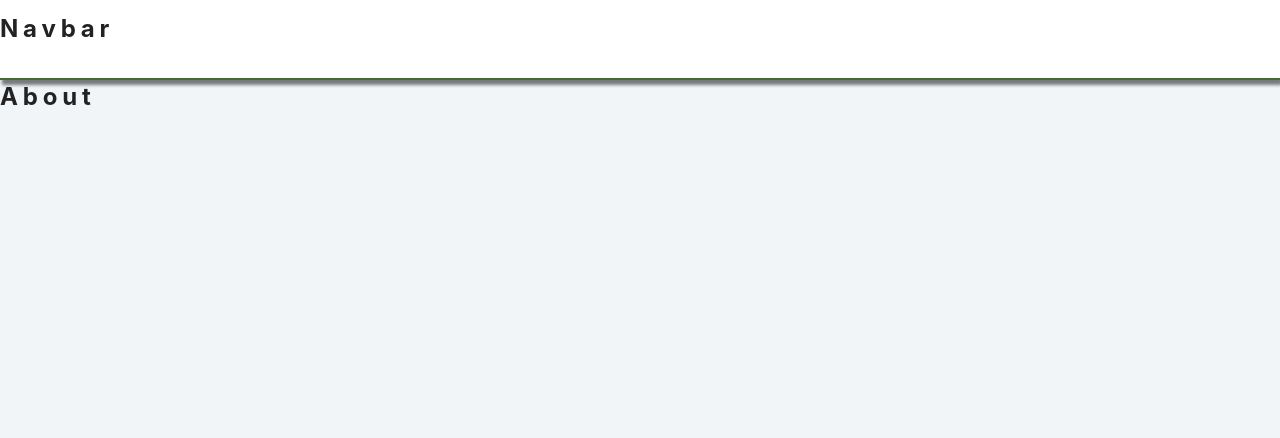
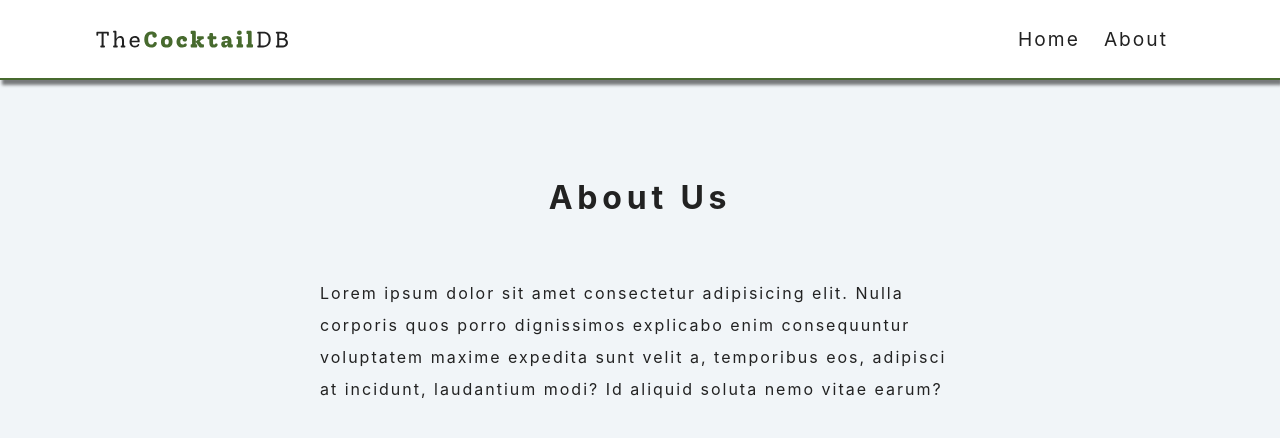
Before and after one commit to VladiVK/react-cocktail-with-router, a React (Create React App) app: page /about in a window 1280 px wide. Shown: the top 438 px of the page. Built offline with nearby package versions, Linux system fonts and the light colour scheme.

Commit message:
add Navbar links, About page, Error page

```diff
--- a/src/components/Navbar.js
+++ b/src/components/Navbar.js
@@ -1,13 +1,26 @@
-import React from 'react'
-import {Link} from 'react-router-dom'
-import logo from '../logo.svg'
+import React from 'react';
+import { Link } from 'react-router-dom';
+import logo from '../logo.svg';
 
 const Navbar = () => {
-    return (
-        <nav className='navbar'>
-            <h2>Navbar</h2>
-        </nav>
-    )
-}
+  return (
+    <nav className='navbar'>
+        <div className='nav-center'>
+          <Link to='/'>
+            <img src={logo} alt='cocktail db logo' className='logo' />
+          </Link>
 
-export default Navbar
+          <ul className="nav-links">
+              <li>
+                  <Link to='/'>Home</Link>
+              </li>
+              <li>
+                  <Link to='/about'>About</Link>
+              </li>
+          </ul>
+        </div>
+    </nav>
+  );
+};
+
+export default Navbar;
--- a/src/pages/About.js
+++ b/src/pages/About.js
@@ -2,9 +2,12 @@ import React from 'react'
 
 const About = () => {
     return (
-        <div>
-            <h2>About</h2>
-        </div>
+        <section className='section about-section'>
+            <h1 className='section-title'>about us</h1>
+            <p>
+                Lorem ipsum dolor sit amet consectetur adipisicing elit. Nulla corporis quos porro dignissimos explicabo enim consequuntur voluptatem maxime expedita sunt velit a, temporibus eos, adipisci at incidunt, laudantium modi? Id aliquid soluta nemo vitae earum?
+            </p>
+        </section>
     )
 }
 
--- a/src/pages/Error.js
+++ b/src/pages/Error.js
@@ -1,10 +1,17 @@
 import React from 'react'
+import {Link} from 'react-router-dom'
+
 
 const Error = () => {
     return (
-        <div>
-            Error
-        </div>
+        <section className='section error-page'>
+            <div className='error-container'>
+                <h1>oops ! it`s a dead end</h1>
+                <Link to='/' className='btn btn-primary'>
+                    go home
+                </Link>
+            </div>
+        </section>
     )
 }
 
```
Also changed, not shown: 1 other file (tests, documents, lock files or other folders).
